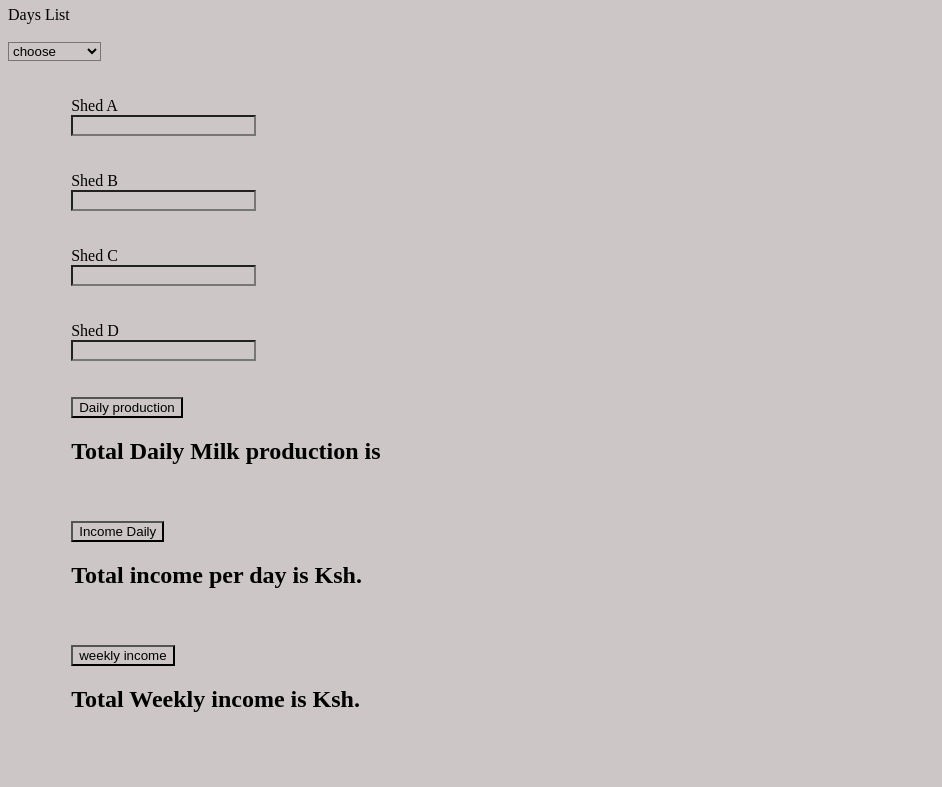
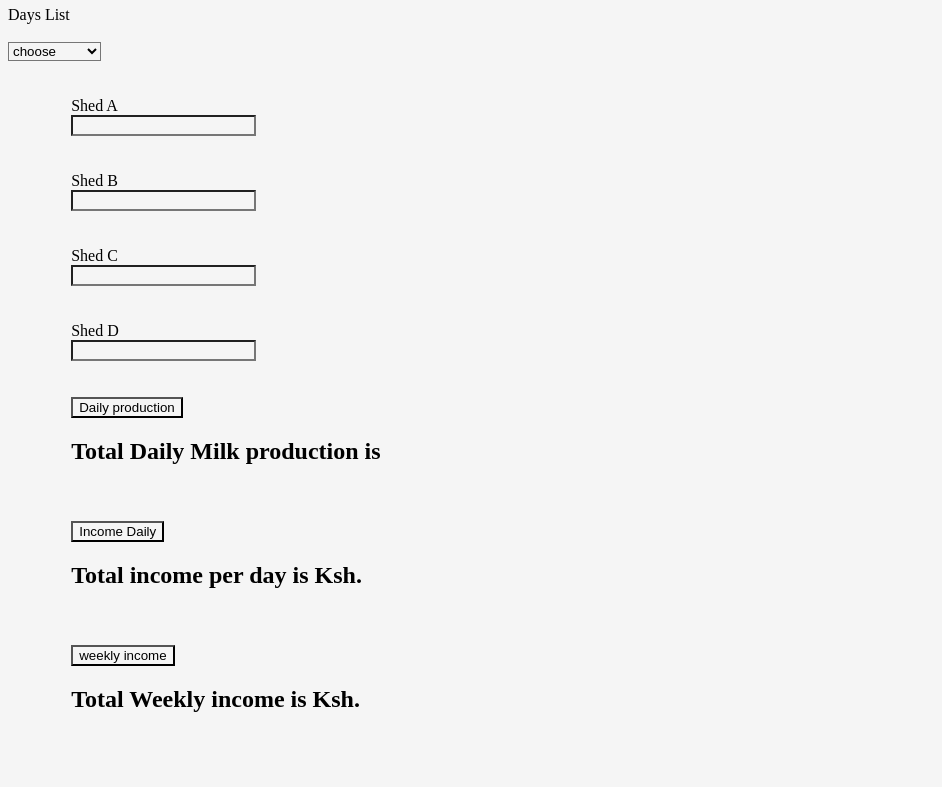
Before and after one commit to kiplangat15000/Dairy_Business, a plain HTML site: page index.html in a window 1280 px wide. Shown: the part 128-915 px from the top of the page, without its empty margins (0-942 px from the left). Drawn offline with Linux system fonts and the light colour scheme.

Commit message:
Changing background color

```diff
--- a/index.css
+++ b/index.css
@@ -5,7 +5,7 @@
     margin-left: 5%;
 }
 * {
-    background-color: rgb(204, 198, 198);
+    background-color: whitesmoke;
 }
 
 #title {
```
